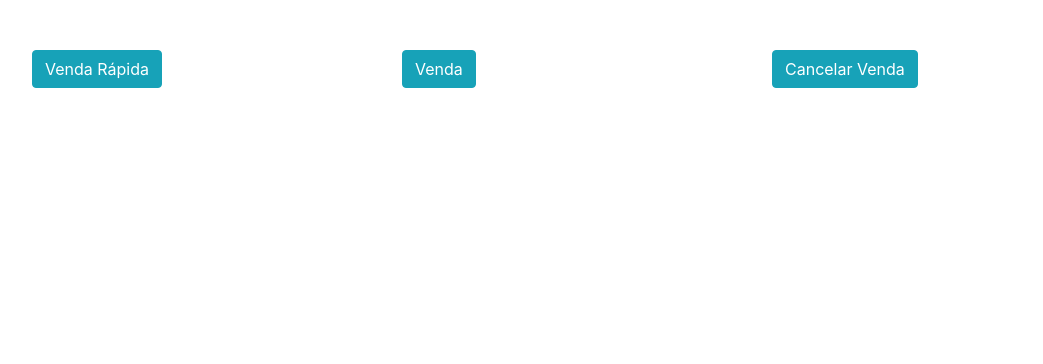
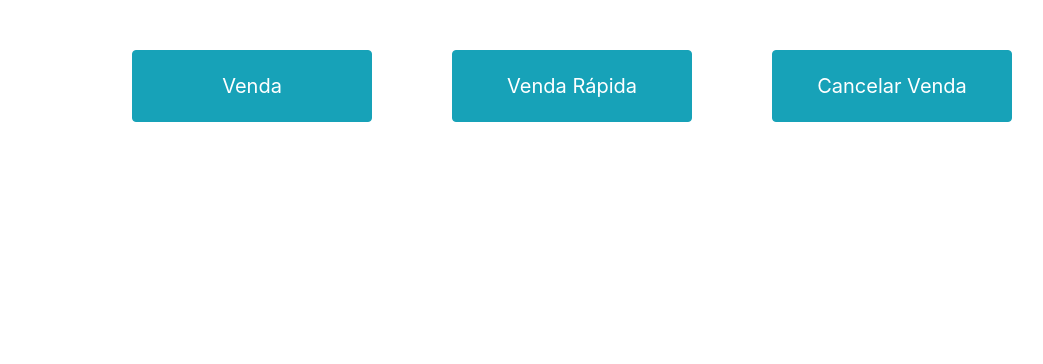
Before and after one commit to Matheus-mVilela/fast-graphic, a Django app: page / in a window 1280 px wide. Shown: the part 56-420 px from the top of the page, without its empty margins (68-1111 px from the left). Run offline with Django 3.2, Linux system fonts and the light colour scheme; the visitor is signed in with stand-in values (Sample User, id 1); data that the repository does not hold is empty; parts of the project's set-up code (start-up, migrations or seed data) failed here and were passed over; some libraries are stand-ins or nearby versions.

Commit message:
create sales page and style adjust  (#10)

```diff
--- a/fastgraphic/frontend/templates/dashboard/mainpage.html
+++ b/fastgraphic/frontend/templates/dashboard/mainpage.html
@@ -8,8 +8,14 @@
 
 {% block content_style %}
 <style>
-    .sales-part {
+    .margin-top-50 {
         margin-top: 50px;
+    }
+
+    .sales-btn {
+        width: 30vh;
+        padding: 20px;
+        font-size: 20px;
     }
 
     .container-sales {
@@ -21,7 +27,7 @@
     }
 
     .sale-item:hover {
-        background-color: #b3b3b3;
+        background-color: #e2e2e2;
     }
 </style>
 
@@ -29,27 +35,26 @@
 
 
 {% block content %}
-<div class="container sales-part">
-    <div class="d-flex justify-content-center">
-        <div class="col-4">
-            <a class="btn btn-info" href="">Venda Rápida</a>
+<div class="row">
+    <div class=" margin-top-50 col-12 d-flex justify-content-center text-center">
+        <div class="col-3">
+            <a class="btn btn-info sales-btn" href="{% url 'application:sale-create' %}">Venda</a>
         </div>
-        <div class="col-4">
-            <a class="btn btn-info" href="{% url 'application:sale-create'  %}">Venda</a>
+        <div class="col-3">
+            <a class="btn btn-info sales-btn" href="#">Venda Rápida</a>
         </div>
-        <div class="col-4">
-            <a class="btn btn-info" href="">Cancelar Venda</a>
+        <div class="col-3">
+            <a class="btn btn-info sales-btn" href="#">Cancelar Venda</a>
         </div>
     </div>
 </div>
+
 
 <div class="container container-sales">
     <ul class="list-group overflow-auto list-sales">
         {% for sale in sales %}
         <li class="list-group-item d-flex justify-content-between align-items-center sale-item">
-            <a href="/sales/{{sale.pk}}">
-                {{sale.pk}} - {{ sale.employee.user.username }}
-            </a>
+            {{sale.pk}} - {{ sale.employee.user.username }}
             <a href="/sales/{{sale.pk}}" class="btn btn-light">Detalhar</a>
         </li>
         {% endfor %}
--- a/fastgraphic/frontend/templates/sales/detail.html
+++ b/fastgraphic/frontend/templates/sales/detail.html
@@ -17,6 +17,7 @@
 <div class="container">
     <div>
         <a href="/" class="btn btn-info">Voltar</a>
+        <br><br>
         <h1>
             {{ sale.pk }} - {{ sale.employee.user.username }}
         </h1>
@@ -31,8 +32,9 @@
                 <h5 class="mb-1">{{ product.name }}</h5>
                 <small class="text-muted">{{ product.created_at }}</small>
             </div>
-            <p class="mb-1">Total unitario: {{ product.total_cost }}</p>
-            <small class="text-muted">Quantidade: {{ product.quantity }} - Preco: {{ product.unit_price }}</small>
+            <p class="mb-1">Total R$ : {{ product.total_cost }}</p>
+            <small class="text-muted">Quantidade: {{ product.quantity }} -
+                Preço unitário : {{ product.unit_price}}</small>
         </span>
         {% endfor %}
     </div>
```
Also changed, not shown: fastgraphic/frontend/templates/sales/create.html (+92 -4 lines).
